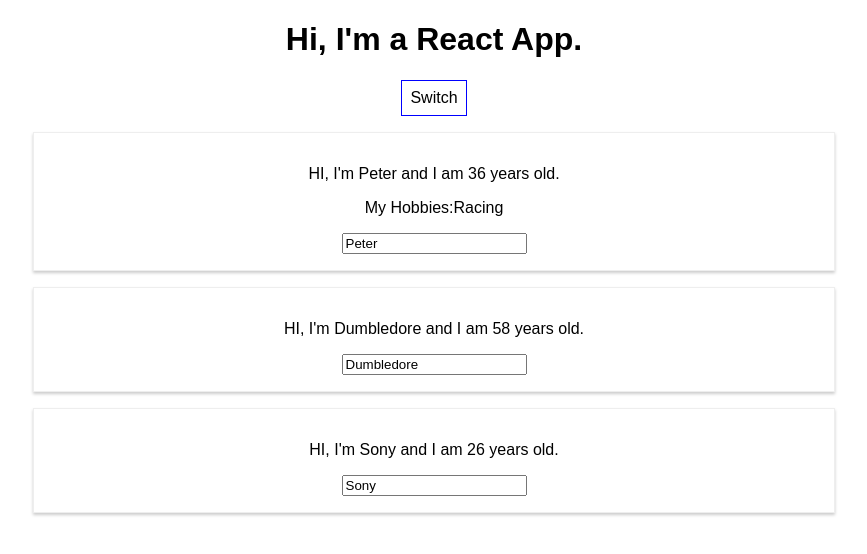
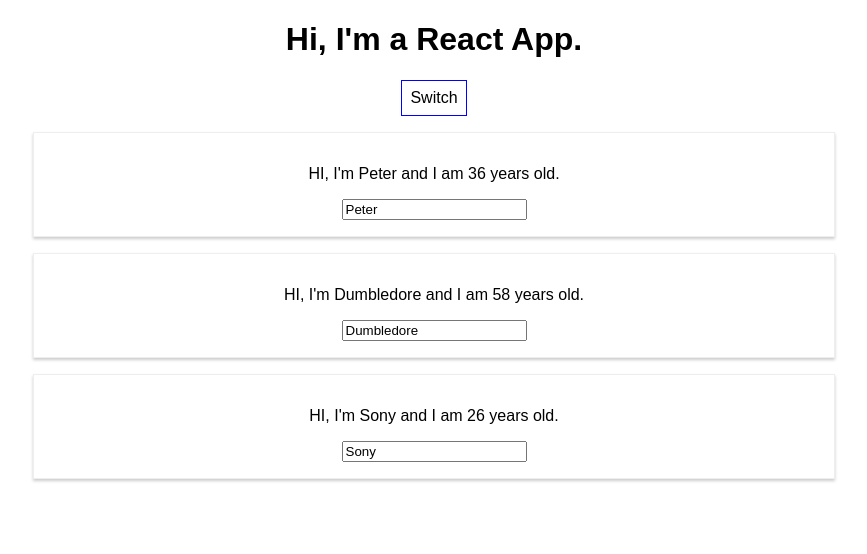
Before and after one commit to Neeraj-SD/react-complete-guide, a React (Create React App) app: page / in a window 1280 px wide. Both pictures are taken after a click on the button "Switch". Shown: the top 554 px of the page, without its empty margins (206-1073 px from the left). Built offline with nearby package versions, Linux system fonts and the light colour scheme.

Commit message:
updating state immutably

```diff
--- a/src/App.js
+++ b/src/App.js
@@ -13,20 +13,17 @@ class App extends Component {
     showPersons: false,
   }
 
-  switchPersonHandler = () => {
-    console.log('OnClicked')
+  toggleShowPersons = () => {
     this.setState({
-      persons: [
-        { name: "Neeraj", age: "36" },
-        { name: "Dumbledore", age: "58" },
-        { name: "Sony", age: "16" },
-      ]
+      showPersons: !this.state.showPersons,
     })
   }
 
-  toggleShowPersons = () => {
+  deletePersonHandler = (index) => {
+    const persons = [...this.state.persons]
+    persons.splice(index, 1)
     this.setState({
-      showPersons: !this.state.showPersons,
+      persons: persons
     })
   }
 
@@ -55,10 +52,23 @@ class App extends Component {
     if (this.state.showPersons) {
       persons = (
         <div>
-          <Person name={this.state.persons[0].name} age={this.state.persons[0].age}>My Hobbies:Racing</Person>
-          <Person name={this.state.persons[1].name} age={this.state.persons[1].age} click={this.switchPersonHandler} nameChanged={this.nameChangedHandler}></Person>
-          <Person name={this.state.persons[2].name} age={this.state.persons[2].age} ></Person>
+
+          {
+            this.state.persons.map((person, index) =>
+              <Person
+                click={() => this.deletePersonHandler(index)}
+                name={person.name}
+                age={person.age}
+                nameChanged={this.nameChangedHandler}
+              />)}
         </div>
+
+
+        // < div >
+        //   <Person >My Hobbies:Racing</Person>
+        //   <Person name={this.state.persons[1].name} age={this.state.persons[1].age} click={this.switchPersonHandler} nameChanged={this.nameChangedHandler}></Person>
+        //   <Person name={this.state.persons[2].name} age={this.state.persons[2].age} ></Person>
+        // </ >
       )
     }
 
```
